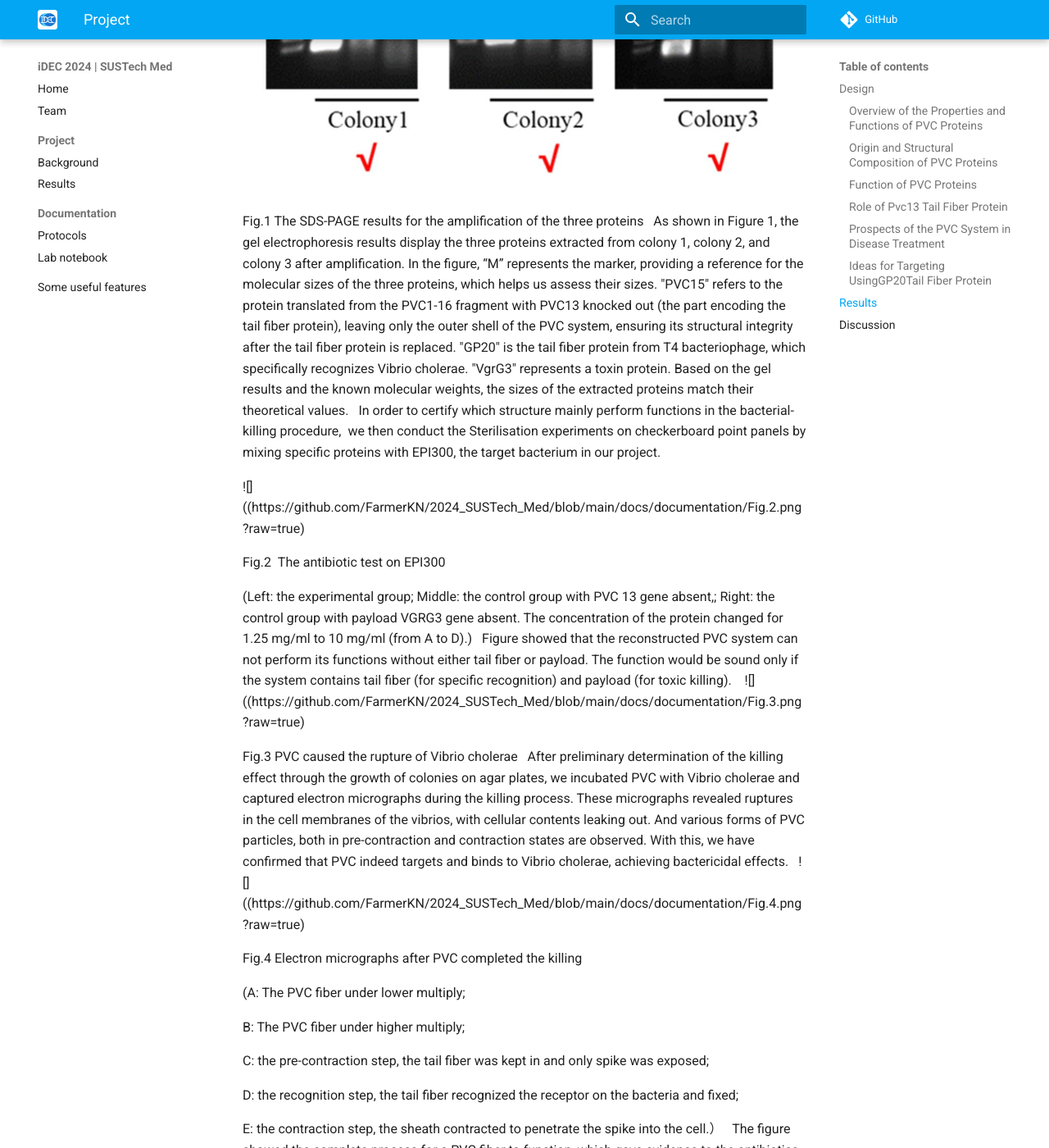
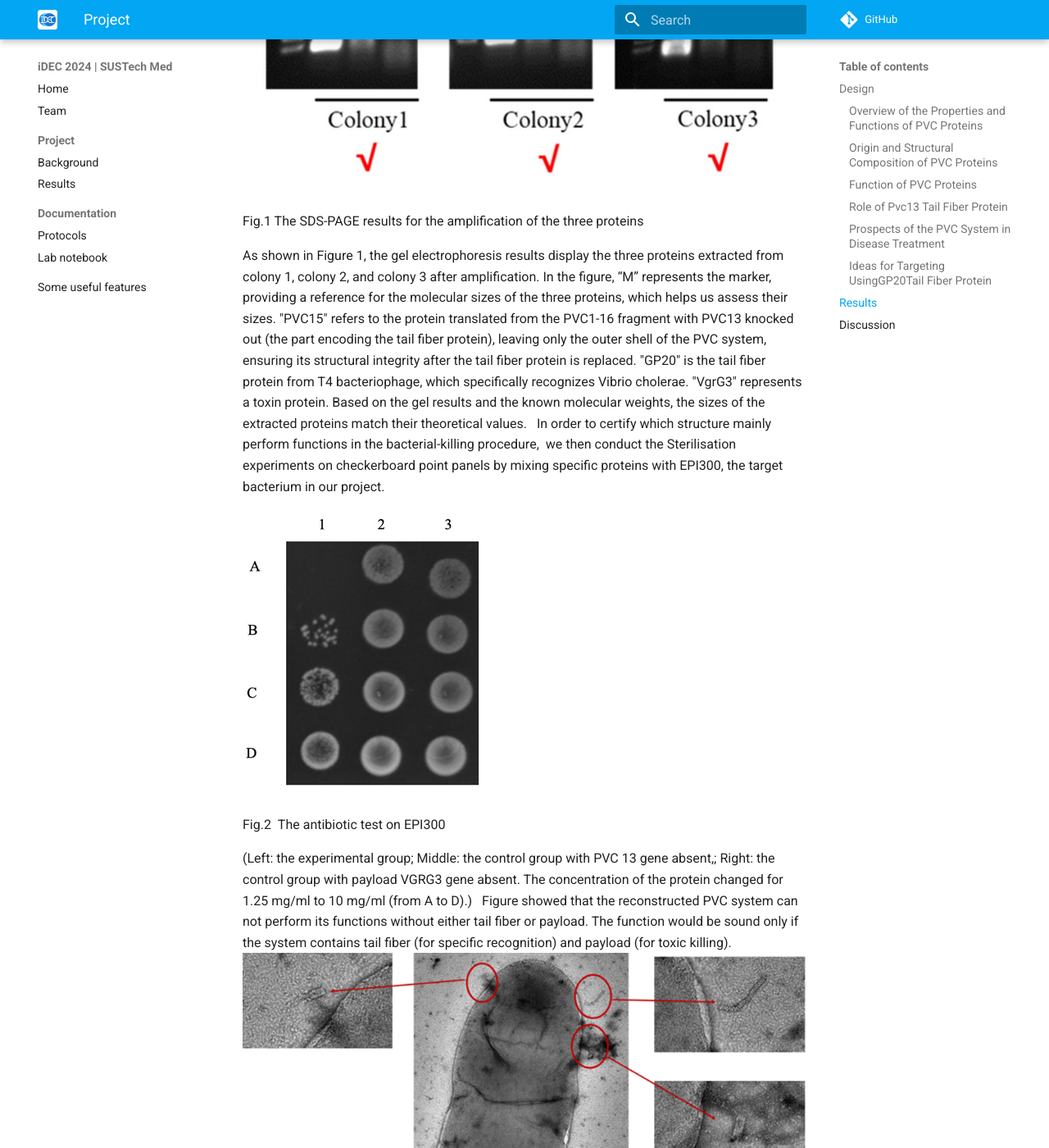
Before and after one commit to FarmerKN/2024_SUSTech_Med, an MkDocs documentation site: the page built from docs/project/Project.md, in a window 1280 px wide and 1400 px high, scrolled down 3656 px. Shown: the whole window at 82% size. Built offline with MkDocs 1.6.1 and Material for MkDocs 9.7.7, drawn with Linux system fonts in a browser that asks for light colours; comment, search, counter and statistics services are not loaded; some of the changed text lies outside the part shown.

Commit message:
Update Project.md

```diff
--- a/docs/project/Project.md
+++ b/docs/project/Project.md
@@ -34,30 +34,38 @@ Additionally, the specific binding of the GP20 tail fiber protein can influence
 
 ![](https://github.com/FarmerKN/2024_SUSTech_Med/blob/main/docs/documentation/Fig.1.png?raw=true)
 
+
 Fig.1 The SDS-PAGE results for the amplification of the three proteins
+
 
 As shown in Figure 1, the gel electrophoresis results display the three proteins extracted from colony 1, colony 2, and colony 3 after amplification. In the figure, “M” represents the marker, providing a reference for the molecular sizes of the three proteins, which helps us assess their sizes. "PVC15" refers to the protein translated from the PVC1-16 fragment with PVC13 knocked out (the part encoding the tail fiber protein), leaving only the outer shell of the PVC system, ensuring its structural integrity after the tail fiber protein is replaced. "GP20" is the tail fiber protein from T4 bacteriophage, which specifically recognizes Vibrio cholerae. "VgrG3" represents a toxin protein. Based on the gel results and the known molecular weights, the sizes of the extracted proteins match their theoretical values.
 
 In order to certify which structure mainly perform functions in the bacterial-killing procedure,  we then conduct the Sterilisation experiments on checkerboard point panels by mixing specific proteins with EPI300, the target bacterium in our project.
 
 
-![]((https://github.com/FarmerKN/2024_SUSTech_Med/blob/main/docs/documentation/Fig.2.png?raw=true)
+![](https://github.com/FarmerKN/2024_SUSTech_Med/blob/main/docs/documentation/Fig.2.png?raw=true)
+
 
 Fig.2  The antibiotic test on EPI300
+
 
 (Left: the experimental group; Middle: the control group with PVC 13 gene absent,; Right: the control group with payload VGRG3 gene absent. The concentration of the protein changed for 1.25 mg/ml to 10 mg/ml (from A to D).)
 
 Figure showed that the reconstructed PVC system can not perform its functions without either tail fiber or payload. The function would be sound only if the system contains tail fiber (for specific recognition) and payload (for toxic killing).
 
- ![]((https://github.com/FarmerKN/2024_SUSTech_Med/blob/main/docs/documentation/Fig.3.png?raw=true)
+ ![](https://github.com/FarmerKN/2024_SUSTech_Med/blob/main/docs/documentation/Fig.3.png?raw=true)
+
 
 Fig.3 PVC caused the rupture of Vibrio cholerae
 
-   After preliminary determination of the killing effect through the growth of colonies on agar plates, we incubated PVC with Vibrio cholerae and captured electron micrographs during the killing process. These micrographs revealed ruptures in the cell membranes of the vibrios, with cellular contents leaking out. And various forms of PVC particles, both in pre-contraction and contraction states are observed. With this, we have confirmed that PVC indeed targets and binds to Vibrio cholerae, achieving bactericidal effects.
 
-![]((https://github.com/FarmerKN/2024_SUSTech_Med/blob/main/docs/documentation/Fig.4.png?raw=true)
+After preliminary determination of the killing effect through the growth of colonies on agar plates, we incubated PVC with Vibrio cholerae and captured electron micrographs during the killing process. These micrographs revealed ruptures in the cell membranes of the vibrios, with cellular contents leaking out. And various forms of PVC particles, both in pre-contraction and contraction states are observed. With this, we have confirmed that PVC indeed targets and binds to Vibrio cholerae, achieving bactericidal effects.
+
+![](https://github.com/FarmerKN/2024_SUSTech_Med/blob/main/docs/documentation/Fig.4.png?raw=true)
+
 
 Fig.4 Electron micrographs after PVC completed the killing
+
 
  (A: The PVC fiber under lower multiply;
 
```
